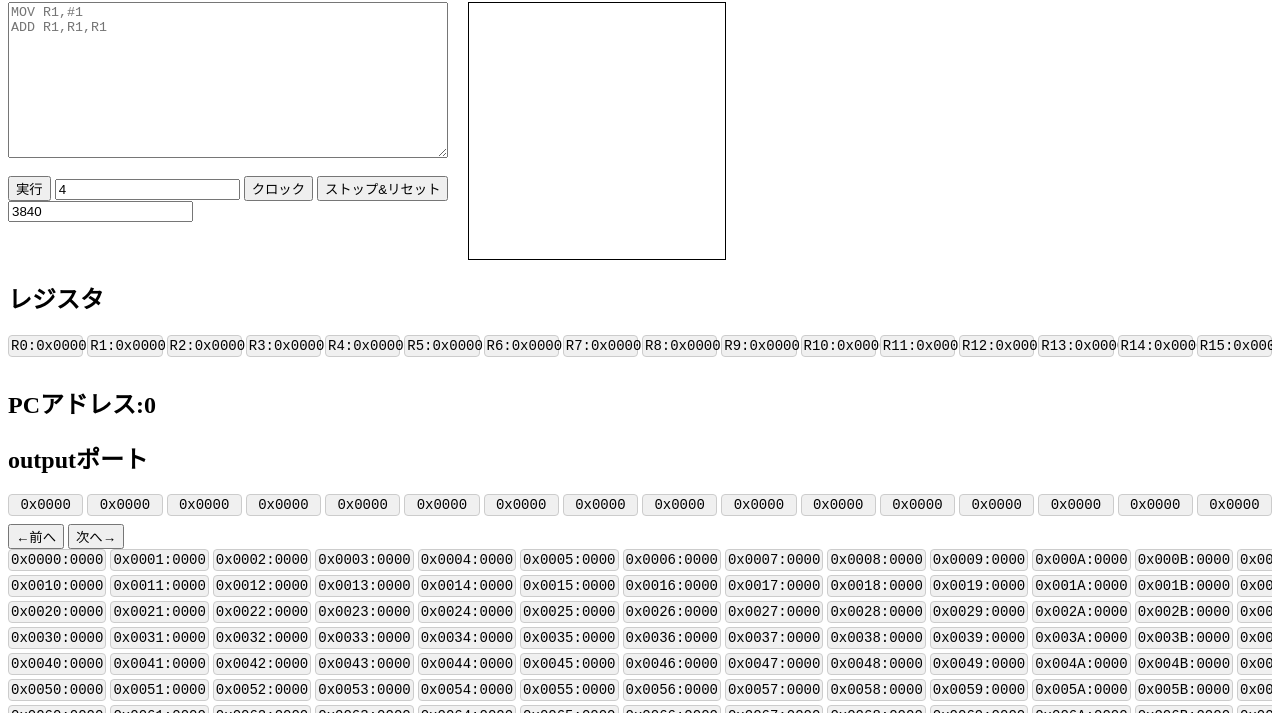
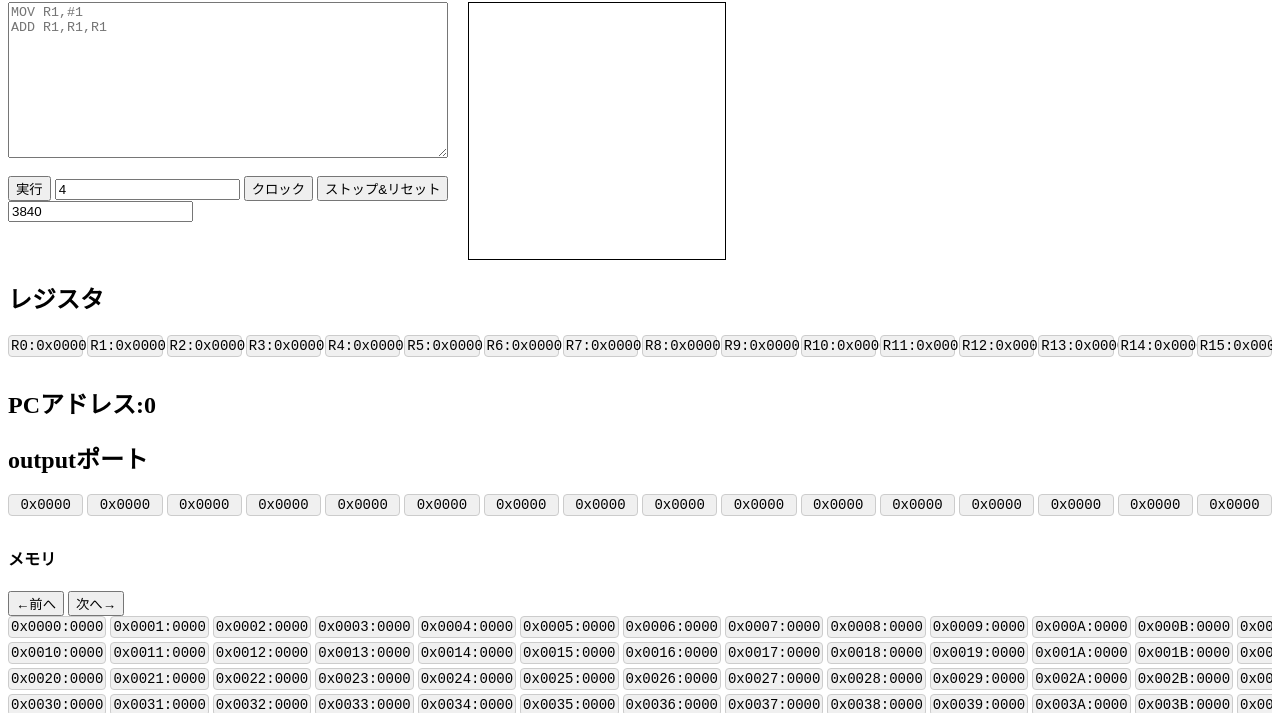
Before and after one commit to nekoyukke/nekoyukke.github.io, a plain HTML site: page cpuemu.html in a window 1280 px wide. Shown: the part 87-800 px from the top of the page. Drawn offline with Linux system fonts and the light colour scheme.

Commit message:
Add files via upload

```diff
--- a/cpuemu.html
+++ b/cpuemu.html
@@ -191,6 +191,7 @@
       <div class="out" id="out14"></div>
       <div class="out" id="out15"></div>
     </div>
+    <h4>メモリ</h4>
     <button onclick="memStart -= 256; renderMemoryRow(memStart)">←前へ</button>
     <button onclick="memStart += 256; renderMemoryRow(memStart)">次へ→</button>
     <div class="memory-container">
```
